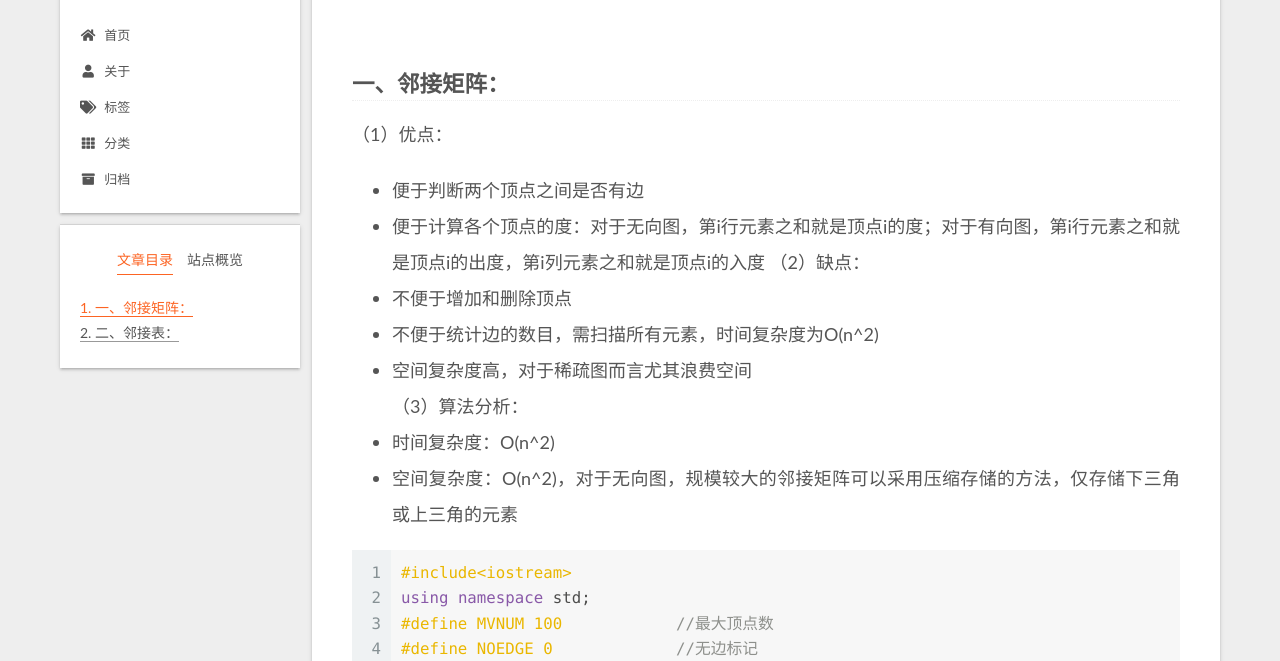
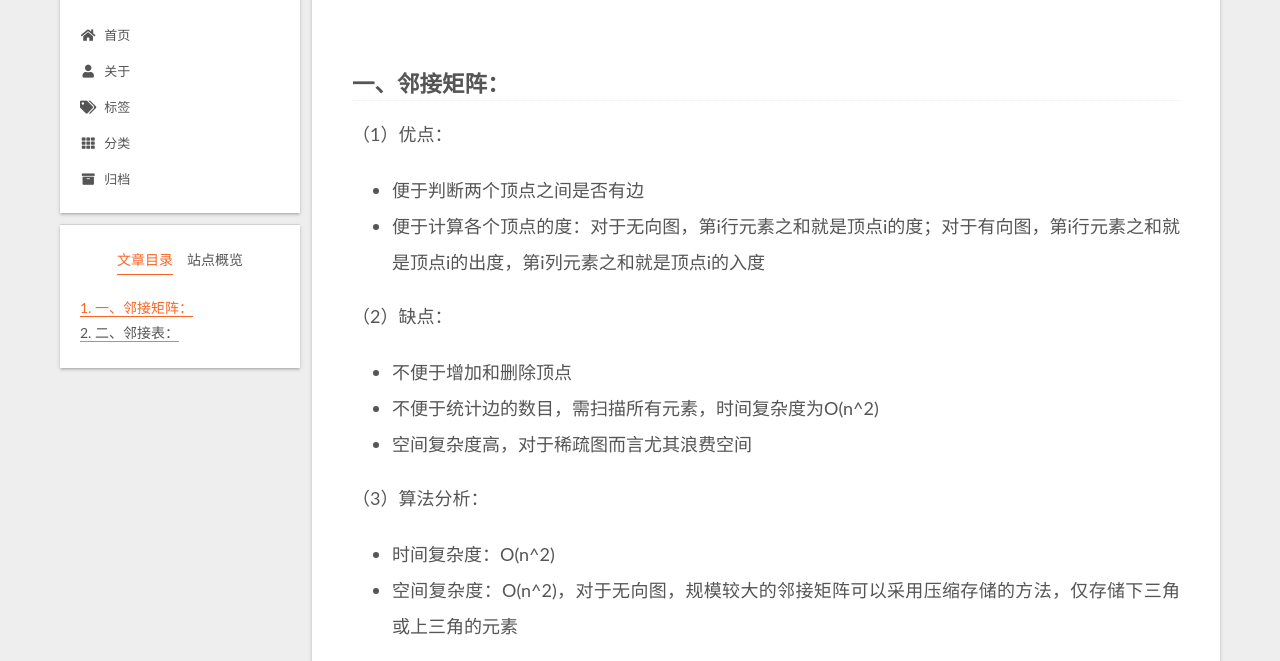
Before and after one commit to Ailla-sudo/ailla-sudo.github.io, a plain HTML site: page 2021/09/25/图的存储结构/index.html in a window 1280 px wide. Shown: the part 117-778 px from the top of the page. Drawn offline with Linux system fonts and the light colour scheme.

Commit message:
Site updated: 2021-09-27 17:42:44

```diff
--- a/2021/09/25/图的存储结构/index.html
+++ b/2021/09/25/图的存储结构/index.html
@@ -30,7 +30,7 @@
 <meta property="og:image" content="http://60.205.195.9/usr/uploads/2020/12/4290054446.png">
 <meta property="og:image" content="http://60.205.195.9/usr/uploads/2020/12/3717262633.png">
 <meta property="article:published_time" content="2021-09-25T15:23:16.000Z">
-<meta property="article:modified_time" content="2021-09-27T09:32:31.636Z">
+<meta property="article:modified_time" content="2021-09-27T09:42:11.381Z">
 <meta property="article:author" content="雯异">
 <meta property="article:tag" content="[object Object]">
 <meta name="twitter:card" content="summary">
@@ -200,7 +200,7 @@
                   <i class="far fa-calendar-check"></i>
                 </span>
                 <span class="post-meta-item-text">更新于</span>
-                <time title="修改时间：2021-09-27 17:32:31" itemprop="dateModified" datetime="2021-09-27T17:32:31+08:00">2021-09-27</time>
+                <time title="修改时间：2021-09-27 17:42:11" itemprop="dateModified" datetime="2021-09-27T17:42:11+08:00">2021-09-27</time>
               </span>
             <span class="post-meta-item">
               <span class="post-meta-item-icon">
@@ -226,11 +226,16 @@
         <h3 id="一、邻接矩阵："><a href="#一、邻接矩阵：" class="headerlink" title="一、邻接矩阵："></a>一、邻接矩阵：</h3><p>（1）优点：</p>
 <ul>
 <li>便于判断两个顶点之间是否有边</li>
-<li>便于计算各个顶点的度：对于无向图，第i行元素之和就是顶点i的度；对于有向图，第i行元素之和就是顶点i的出度，第i列元素之和就是顶点i的入度<span id="more"></span>
-（2）缺点：</li>
+<li>便于计算各个顶点的度：对于无向图，第i行元素之和就是顶点i的度；对于有向图，第i行元素之和就是顶点i的出度，第i列元素之和就是顶点i的入度<span id="more"></span></li>
+</ul>
+<p>（2）缺点：</p>
+<ul>
 <li>不便于增加和删除顶点</li>
 <li>不便于统计边的数目，需扫描所有元素，时间复杂度为O(n^2)</li>
-<li>空间复杂度高，对于稀疏图而言尤其浪费空间<br>（3）算法分析：</li>
+<li>空间复杂度高，对于稀疏图而言尤其浪费空间</li>
+</ul>
+<p>（3）算法分析：</p>
+<ul>
 <li>时间复杂度：O(n^2)</li>
 <li>空间复杂度：O(n^2)，对于无向图，规模较大的邻接矩阵可以采用压缩存储的方法，仅存储下三角或上三角的元素</li>
 </ul>
```
Also changed, not shown: index.html (+1 -1 lines).
